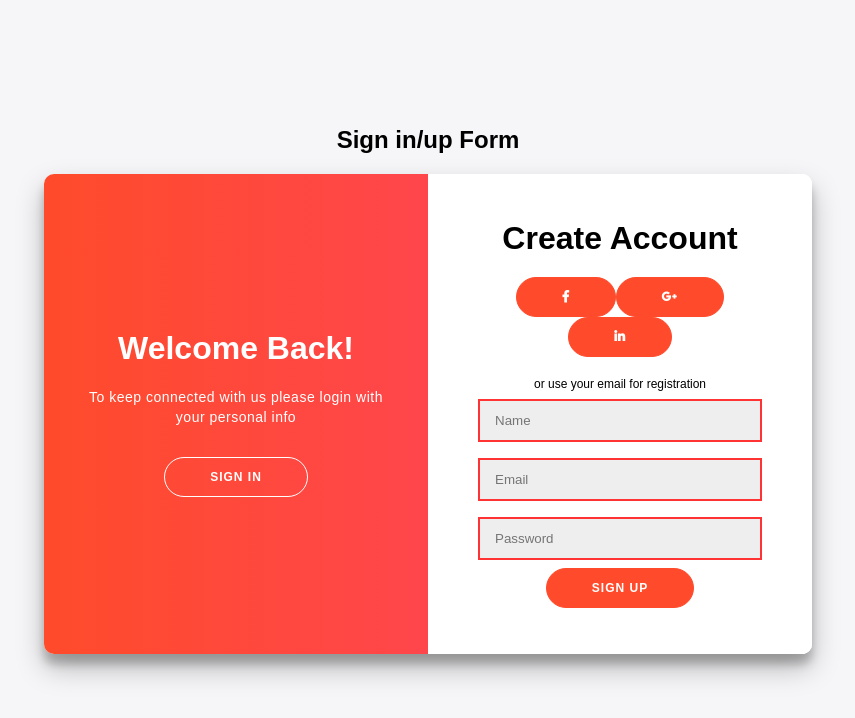
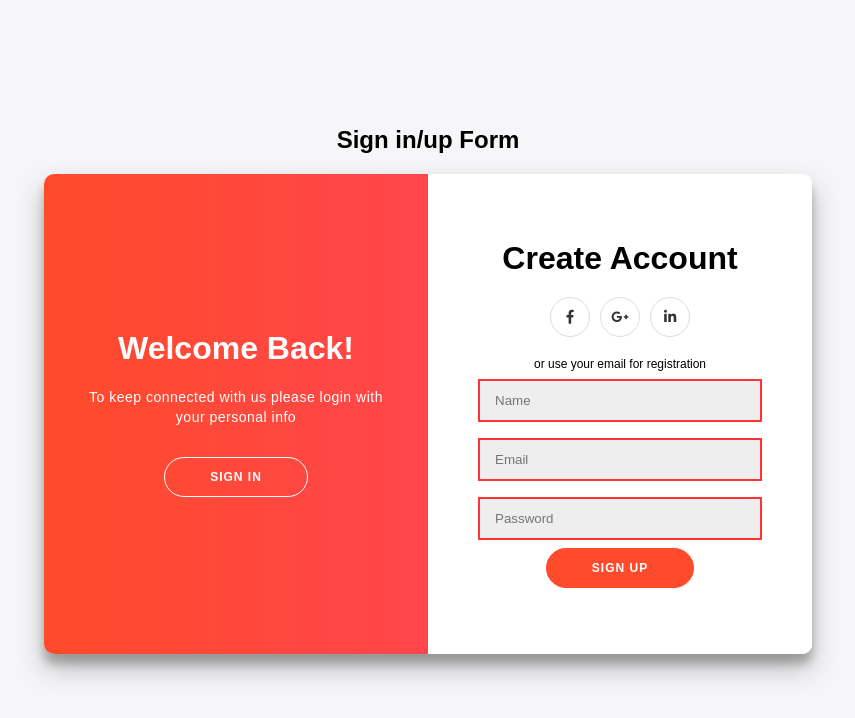
Before and after one commit to srikantalenovo/grepmind-tech, a React (Create React App) app in the folder frontend/: page / in a window 1280 px wide. Both pictures are taken after a click on the button "SIGN UP". Shown: the top 718 px of the page, without its empty margins (212-1067 px from the left). Built offline with nearby package versions, Linux system fonts and the light colour scheme.

Commit message:
added frontend code

```diff
--- a/frontend/src/App.js
+++ b/frontend/src/App.js
@@ -1,7 +1,8 @@
-import React from "react";
+import React, { useState } from "react";
 import { BrowserRouter as Router, Routes, Route, Navigate } from "react-router-dom";
 import "./styles.css";
-import AuthPage from "./pages/AuthPage";
+import SignInForm from "./SignIn";
+import SignUpForm from "./SignUp";
 import Layout from "./components/Layout/Layout";
 import Dashboard from "./components/Dashboard/Dashboard";
 
@@ -13,11 +14,60 @@ const ProtectedRoute = ({ children }) => {
   return children;
 };
 
+const AuthContainer = () => {
+  const [type, setType] = useState("signIn");
+  const handleOnClick = text => {
+    if (text !== type) {
+      setType(text);
+      return;
+    }
+  };
+  const containerClass =
+    "container " + (type === "signUp" ? "right-panel-active" : "");
+  return (
+    <div className="App">
+      <h2>Sign in/up Form</h2>
+      <div className={containerClass} id="container">
+        <SignUpForm />
+        <SignInForm />
+        <div className="overlay-container">
+          <div className="overlay">
+            <div className="overlay-panel overlay-left">
+              <h1>Welcome Back!</h1>
+              <p>
+                To keep connected with us please login with your personal info
+              </p>
+              <button
+                className="ghost"
+                id="signIn"
+                onClick={() => handleOnClick("signIn")}
+              >
+                Sign In
+              </button>
+            </div>
+            <div className="overlay-panel overlay-right">
+              <h1>Hello, Friend!</h1>
+              <p>Enter your personal details and start journey with us</p>
+              <button
+                className="ghost"
+                id="signUp"
+                onClick={() => handleOnClick("signUp")}
+              >
+                Sign Up
+              </button>
+            </div>
+          </div>
+        </div>
+      </div>
+    </div>
+  );
+};
+
 export default function App() {
   return (
     <Router>
       <Routes>
-        <Route path="/" element={<AuthPage />} />
+        <Route path="/" element={<AuthContainer />} />
         <Route
           path="/"
           element={
--- a/frontend/src/SignIn.js
+++ b/frontend/src/SignIn.js
@@ -60,15 +60,15 @@ function SignInForm() {
       <form onSubmit={handleOnSubmit}>
         <h1>Sign in</h1>
         <div className="social-container">
-          <button onClick={() => window.location.href='https://facebook.com'} className="social" aria-label="Sign in with Facebook">
+          <a href="#" className="social">
             <i className="fab fa-facebook-f" />
-          </button>
-          <button onClick={() => window.location.href='https://google.com'} className="social" aria-label="Sign in with Google">
+          </a>
+          <a href="#" className="social">
             <i className="fab fa-google-plus-g" />
-          </button>
-          <button onClick={() => window.location.href='https://linkedin.com'} className="social" aria-label="Sign in with LinkedIn">
+          </a>
+          <a href="#" className="social">
             <i className="fab fa-linkedin-in" />
-          </button>
+          </a>
         </div>
         <span>or use your account</span>
         {error && <div className="error-message" role="alert">{error}</div>}
--- a/frontend/src/SignUp.js
+++ b/frontend/src/SignUp.js
@@ -62,15 +62,15 @@ function SignUpForm() {
       <form onSubmit={handleOnSubmit}>
         <h1>Create Account</h1>
         <div className="social-container">
-          <button onClick={() => window.location.href='https://facebook.com'} className="social" aria-label="Sign up with Facebook">
+          <a href="#" className="social">
             <i className="fab fa-facebook-f" />
-          </button>
-          <button onClick={() => window.location.href='https://google.com'} className="social" aria-label="Sign up with Google">
+          </a>
+          <a href="#" className="social">
             <i className="fab fa-google-plus-g" />
-          </button>
-          <button onClick={() => window.location.href='https://linkedin.com'} className="social" aria-label="Sign up with LinkedIn">
+          </a>
+          <a href="#" className="social">
             <i className="fab fa-linkedin-in" />
-          </button>
+          </a>
         </div>
         <span>or use your email for registration</span>
         {error && <div className="error-message">{error}</div>}
--- a/frontend/src/components/Layout/Layout.css
+++ b/frontend/src/components/Layout/Layout.css
@@ -1,14 +1,16 @@
 .layout {
   display: flex;
-  min-height: 100vh;
+  height: 100vh;
+  overflow: hidden;
 }
 
 /* Sidebar Styles */
 .sidebar {
-  width: 250px;
+  width: 220px;
   background: linear-gradient(to bottom right, #ff416c, #ff4b2b);
   color: white;
-  padding: 20px;
+  padding: 15px;
+  overflow-y: auto;
 }
 
 .sidebar-header {
@@ -90,26 +92,47 @@
   display: flex;
   flex-direction: column;
   background-color: #f8f9fa;
+  overflow-y: auto;
 }
 
 .page-content {
   padding: 20px;
   flex: 1;
+  max-width: 1200px;
+  margin: 0 auto;
+  width: 100%;
 }
 
 /* Dashboard Content Styles */
 .dashboard-stats {
   display: grid;
-  grid-template-columns: repeat(auto-fit, minmax(250px, 1fr));
-  gap: 20px;
-  margin-bottom: 30px;
+  grid-template-columns: repeat(3, 1fr);
+  gap: 15px;
+  margin-bottom: 20px;
+}
+
+@media (max-width: 768px) {
+  .dashboard-stats {
+    grid-template-columns: repeat(2, 1fr);
+  }
+}
+
+@media (max-width: 480px) {
+  .dashboard-stats {
+    grid-template-columns: 1fr;
+  }
 }
 
 .stat-card {
   background: white;
-  padding: 20px;
-  border-radius: 10px;
+  padding: 15px;
+  border-radius: 8px;
   box-shadow: 0 2px 4px rgba(0, 0, 0, 0.1);
+  transition: transform 0.2s;
+}
+
+.stat-card:hover {
+  transform: translateY(-2px);
 }
 
 .stat-card h3 {
```
